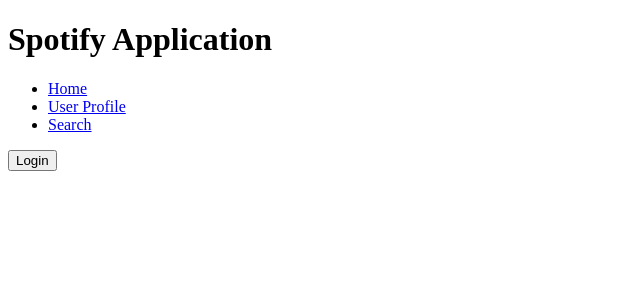
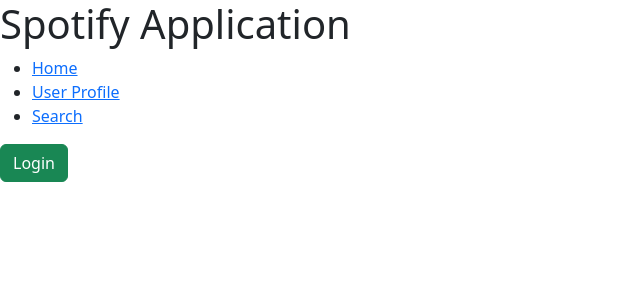
Before and after one commit to JMan4342/Spotify-app, an Angular app: page /login in a window 1280 px wide. Shown: the top 300 px of the page, without its empty margins (0-640 px from the left). Built offline with nearby package versions, Linux system fonts and the light colour scheme.

Commit message:
Install bootstrap

```diff
--- a/angular.json
+++ b/angular.json
@@ -27,9 +27,12 @@
               }
             ],
             "styles": [
-              "src/styles.css"
+              "src/styles.css",
+              "./node_modules/bootstrap/dist/css/bootstrap.css"
             ],
-            "scripts": [],
+            "scripts": [
+              "./node_modules/bootstrap/dist/js/bootstrap.js"
+            ],
             "server": "src/main.server.ts",
             "prerender": true,
             "ssr": {
--- a/package.json
+++ b/package.json
@@ -21,6 +21,7 @@
     "@angular/platform-server": "^18.2.0",
     "@angular/router": "^18.2.0",
     "@angular/ssr": "^18.2.12",
+    "bootstrap": "^5.3.3",
     "express": "^4.18.2",
     "rxjs": "~7.8.0",
     "tslib": "^2.3.0",
--- a/src/login/login.component.html
+++ b/src/login/login.component.html
@@ -1 +1 @@
-<button type="button" (click)="getAuth()">Login</button>
+<button class="btn btn-success" type="button" (click)="getAuth()">Login</button>
```
Also changed, not shown: tsconfig.app.json (line endings or trailing spaces), 1 other file (tests, documents, lock files or other folders).
